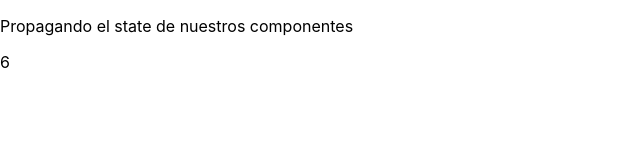
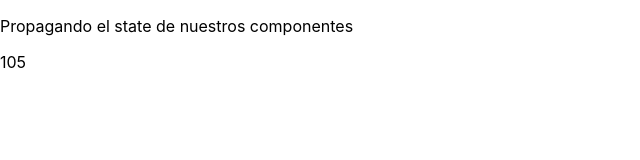
Before and after one commit to Ces1980/ConceptosPracticasReact, a React (Create React App) app: page / in a window 1280 px wide. Shown: the top 160 px of the page, without its empty margins (0-640 px from the left). Built offline with nearby package versions, Linux system fonts and the light colour scheme.

Commit message:
State: Inicializado del estado mediante un componente

```diff
--- a/src/App.js
+++ b/src/App.js
@@ -2,16 +2,20 @@
 
 
 class Contador extends Component{
-constructor(){
-  super()
-  this.state = {contador: 1}
+constructor(props){
+  super(props)
+  this.state = {contador: this.props.contadorInicial }
   setInterval(() => {
-    this.setState({contador: this.state.contador +1})
+    this.setState({contador: this.state.contador + 1})
   },1000)
 }
   render(){
   return <ContadorNumero numero={this.state.contador}></ContadorNumero>
   }
+}
+
+Contador.defaultProps = {
+contadorInicial: 0
 }
 
 class ContadorNumero extends Component{
@@ -26,7 +30,7 @@
     return(
       <div className="App">
           <p>Propagando el state de nuestros componentes</p>
-          <Contador></Contador>
+          <Contador contadorInicial={100}></Contador>
       </div>
     )
   }
```
